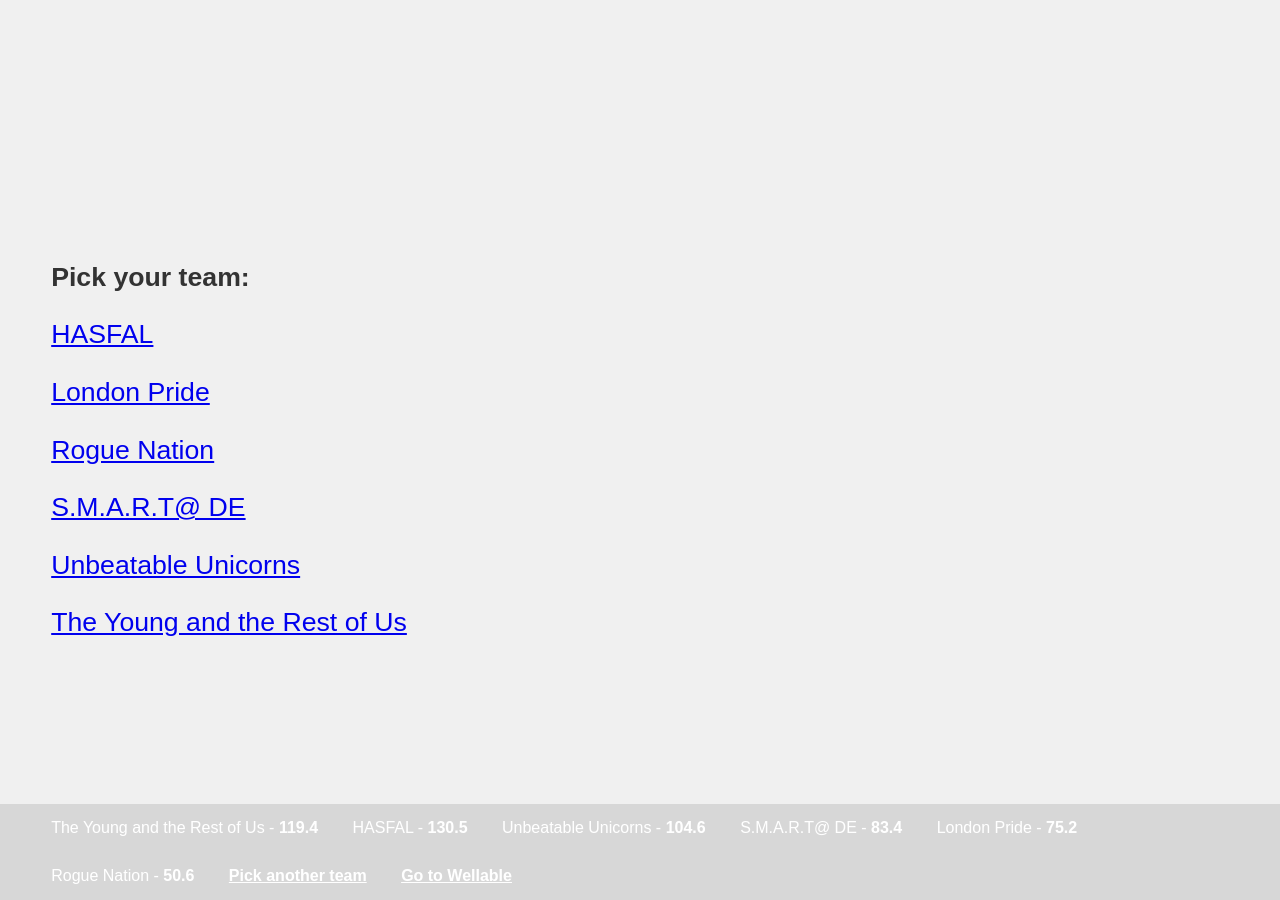
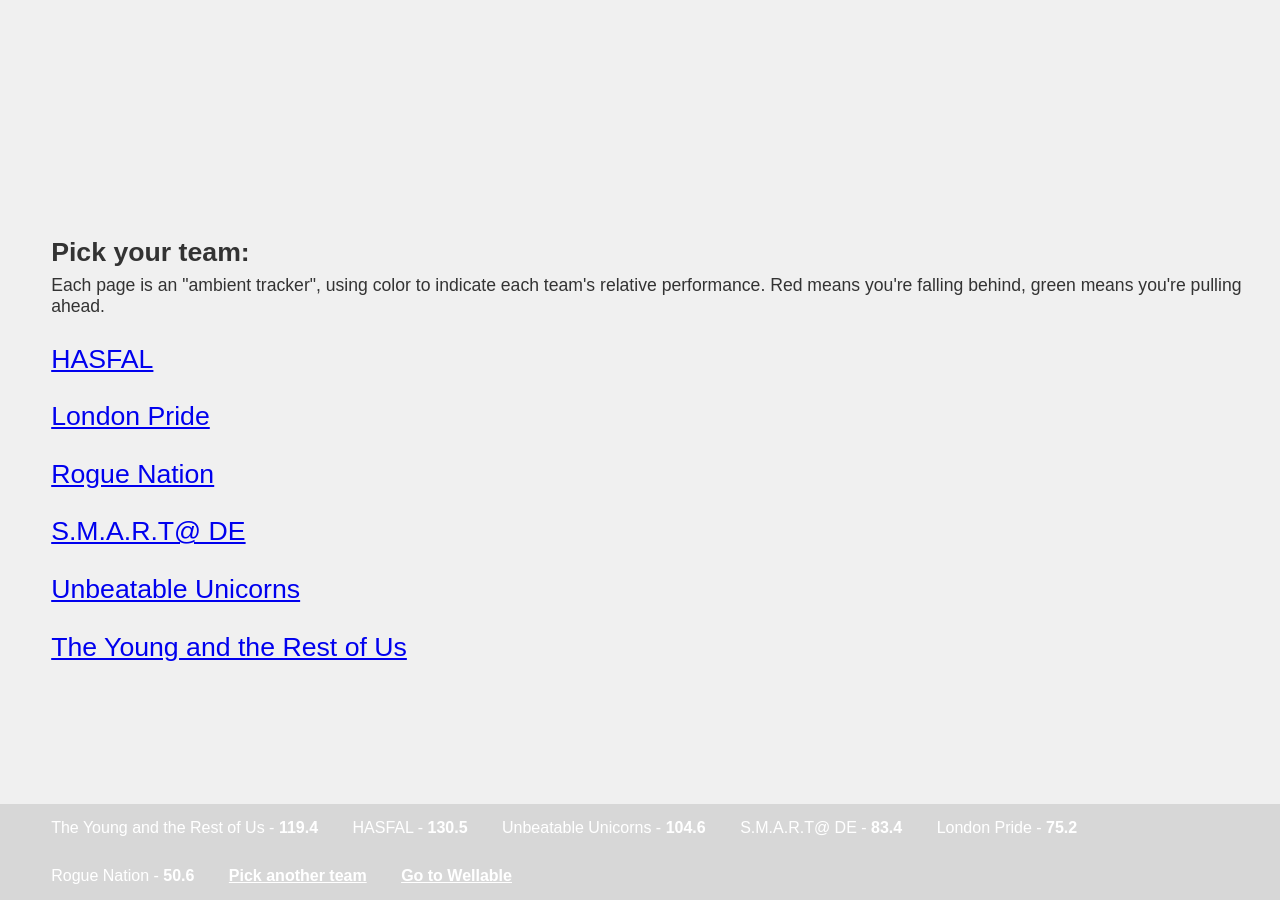
Before and after one commit to brettrowley/brettrowley.github.io, a Jekyll site: the page sandbox/wellable/index.html, which Jekyll copies as it is, in a window 1280 px wide and 900 px high. Built offline with Jekyll 4.4.1, drawn with Linux system fonts in a browser that asks for light colours; nearby versions of some CDN libraries.

Commit message:
Clean things up; add explanation text

```diff
--- a/sandbox/wellable/index.html
+++ b/sandbox/wellable/index.html
@@ -160,16 +160,15 @@ $(document).ready(function(){
 	})
 })
   $.ajax({
-  // url:"https://www.kimonolabs.com/api/c0xh0bzc?apikey=kULyVYErfQfsy8mkfcSlLie5VvDkXQhh",
-  "url":"https://www.kimonolabs.com/api/5qtdkod0?apikey=z6vewKq5SXBcF6Q6L17sQEJ8gaYMou0C",
+  url:"https://www.kimonolabs.com/api/c0xh0bzc?apikey=kULyVYErfQfsy8mkfcSlLie5VvDkXQhh",
   crossDomain: true,
   dataType: "jsonp",
-  // beforeSend: function(xhr) { xhr.setRequestHeader('authorization', 'Bearer 2uZMXOIbafpMXorDXzuvVa78wXaKB26P'); },
+  beforeSend: function(xhr) { xhr.setRequestHeader('authorization', 'Bearer 2uZMXOIbafpMXorDXzuvVa78wXaKB26P'); },
   success: function (response) {
     //Do something with the response
   },
   error: function (xhr, status) {
-    //handle errors
+    alert("Oops, something is wrong with the API right now")
   }
 });</script>
 
@@ -190,6 +189,10 @@ $(document).ready(function(){
 <div class="intro">
 	<span>
 		<p><strong>Pick your team:</p></strong></p>
+		<p style="
+    font-size:  0.66em;
+    margin-top: -20px;
+">Each page is an "ambient tracker", using color to indicate each team's relative performance. Red means you're falling behind, green means you're pulling ahead.</p>
 		<p><a href="#hasfal">HASFAL</a></p>
 		<p><a href="#london-pride">London Pride</a></p>
 		<p><a href="#rogue-nation">Rogue Nation</a></p>
@@ -216,5 +219,4 @@ $(document).ready(function(){
 <div class="team" id="#">
 	<span class="title">Rogue Nation</span>
 </div>
-</div>
 </body>
```
